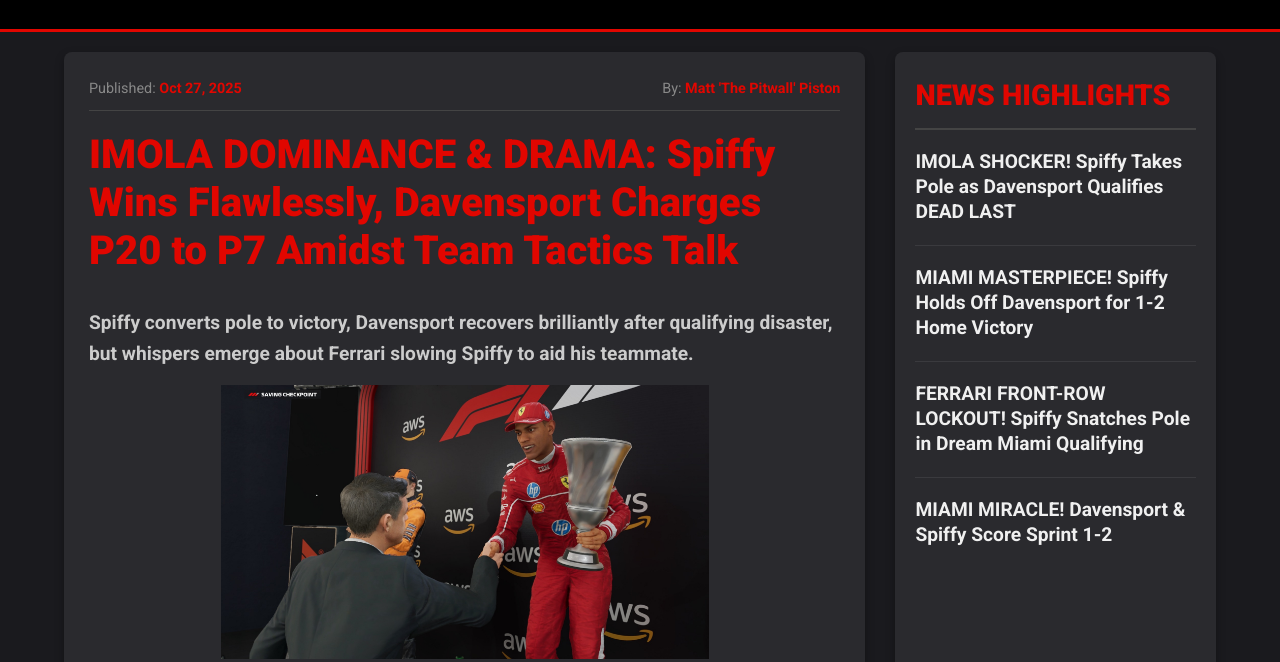
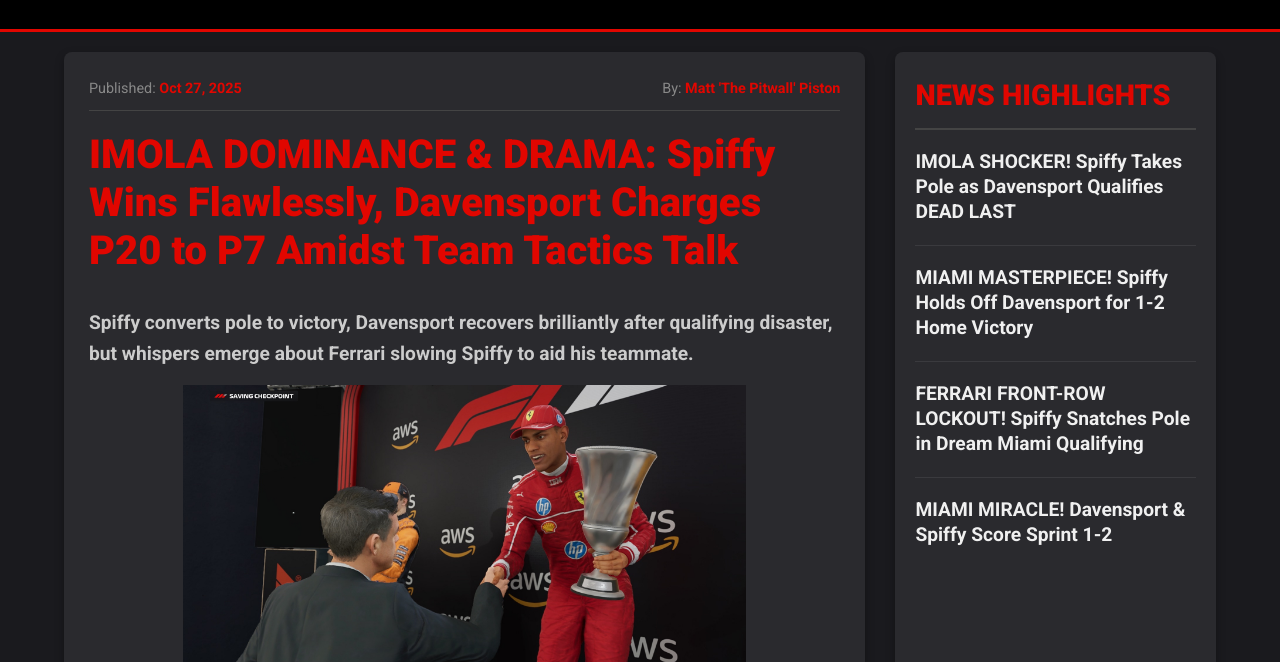
Before and after one commit to Davensport/f1careermode, a plain HTML site: page index.html in a window 1280 px wide. Shown: the part 138-800 px from the top of the page. Drawn offline with Linux system fonts and the light colour scheme.

Commit message:
Update index.html

```diff
--- a/index.html
+++ b/index.html
@@ -37,7 +37,7 @@
                 <p class="subhead">Spiffy converts pole to victory, Davensport recovers brilliantly after qualifying disaster, but whispers emerge about Ferrari slowing Spiffy to aid his teammate.</p>
 
 
-<img src="img/imola-spiffy-win.png" alt="Spiffy receiving trophy after Imola win" class="hero-image" style="max-width: 65%; height: auto; display: block; margin: 0 auto;">
+<img src="img/imola-spiffy-win.png" alt="Spiffy receiving trophy after Imola win" class="hero-image" style="max-width: 75%; height: auto; display: block; margin: 0 auto;">
 
                 <p>IMOLA, ITALY – **Spiffy (#77)** delivered a masterclass in controlled dominance, converting his second consecutive pole position into his fourth victory of the season at the Emilia-Romagna Grand Prix. While the "Smooth Operator" made it look easy out front, the real drama unfolded behind him.</p>
 
```
